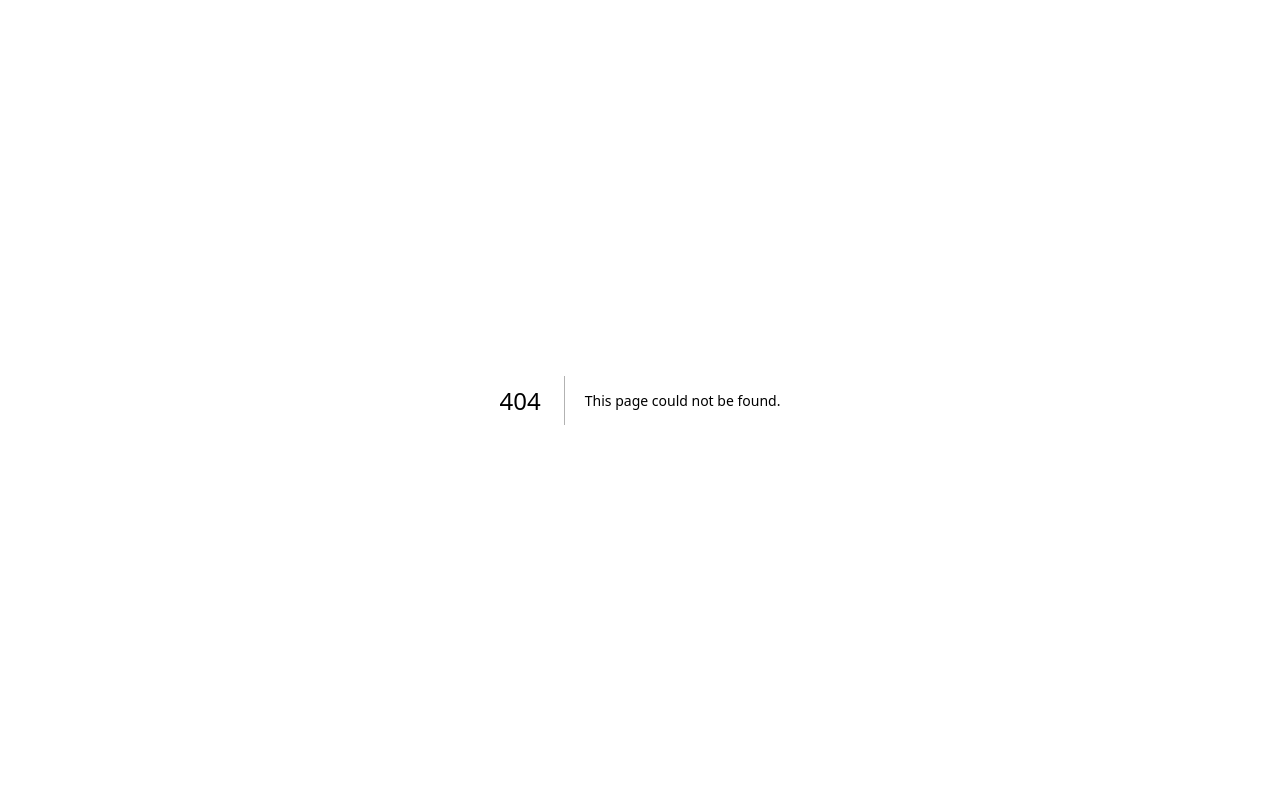
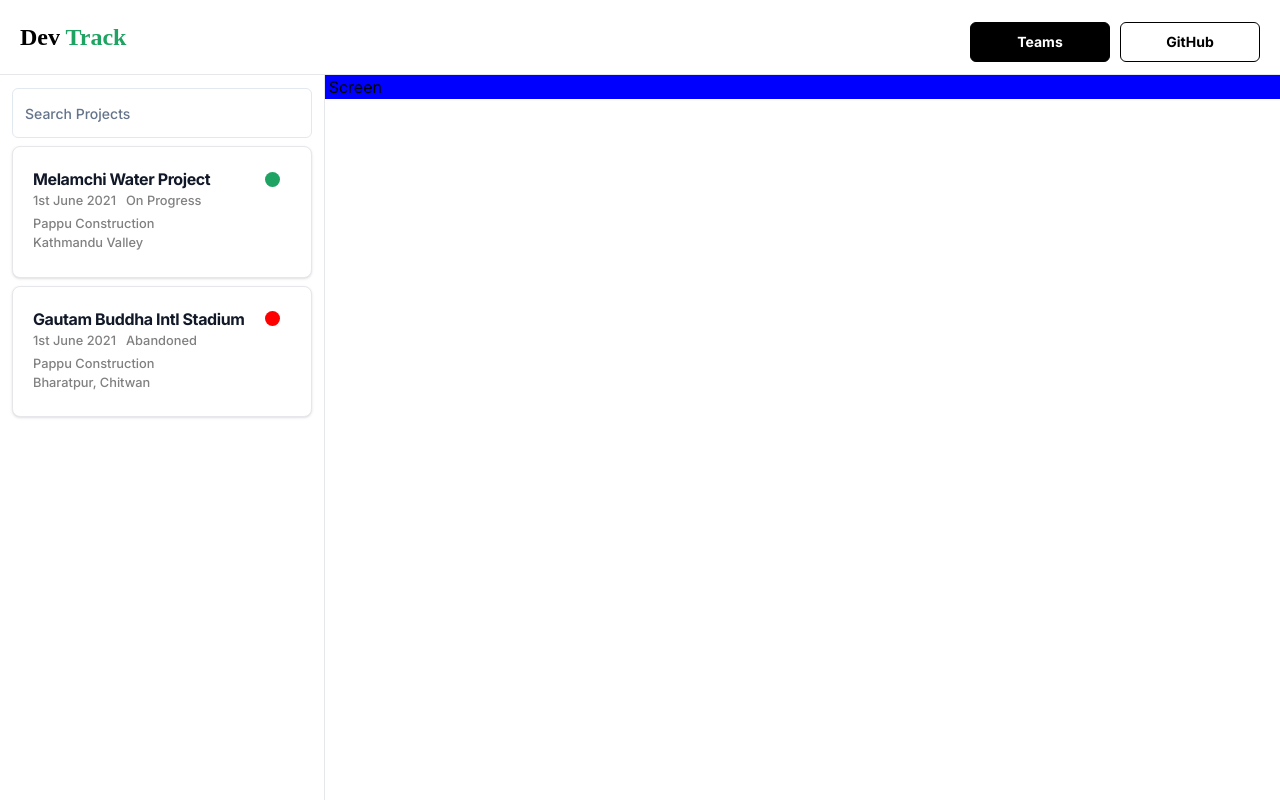
Before and after one commit to Incubate-Nepal-Team-DevTrack/DevTrack, a Next.js app: page /screens/mapScreen in a window 1280 px wide. Before the commit this address had no page. Built offline with nearby package versions, Linux system fonts and the light colour scheme.

Commit message:
Fixed folder structure

```diff
--- a/package.json
+++ b/package.json
@@ -19,6 +19,7 @@
     "cobe": "^0.6.3",
     "framer-motion": "^11.3.2",
     "lucide-react": "^0.407.0",
+    "mapbox-gl": "^3.5.1",
     "next": "14.2.5",
     "react": "^18",
     "react-dom": "^18",
--- a/src/app/components/boxReveal/boxReveal.tsx
+++ b/src/app/components/boxReveal/boxReveal.tsx
@@ -1,9 +1,16 @@
 // import { Button } from "@/components/ui/button";
+
+"use client";
+
 import BoxReveal from "@/components/magicui/box-reveal";
 import { AnimatedSubscribeButton } from "@/components/magicui/animated-subscribe-button";
 import { Button } from "@/components/ui/button";
 import TypingAnimation from "@/components/magicui/typing-animation";
-export async function BoxRevealDemo() {
+import { useRouter } from "next/navigation";
+
+export function BoxRevealDemo() {
+  const router = useRouter();
+
   return (
     <div className="h-full w-full max-w-[32rem] items-center justify-center overflow-hidden pt-8">
       <BoxReveal boxColor={"#5046e6"} duration={0.5}>
@@ -92,6 +99,9 @@ export async function BoxRevealDemo() {
             }}
           >
             <Button
+              onClick={() => {
+                router.push("/explore");
+              }}
               style={{
                 backgroundColor: "white",
                 height: 45,
--- a/src/app/screens/mapPage.tsx
+++ /dev/null
@@ -1,17 +0,0 @@
-import Image from "next/image";
-import TypingAnimation from "@/components/magicui/typing-animation";
-import SideNav from "../components/sideNav";
-
-export default function Home() {
-  return (
-    <main>
-      <SideNav />
-
-      <div className="p-4 sm:ml-64">
-        <div className="p-4 border-2 border-gray-200 border-dashed rounded-lg dark:border-gray-700 mt-14">
-          <div className="grid grid-cols-3 gap-4 mb-4"></div>
-        </div>
-      </div>
-    </main>
-  );
-}
--- /dev/null
+++ b/src/app/screens/mapScreen/page.tsx
@@ -0,0 +1,46 @@
+import NavBar from "@/app/components/navbar/navBar";
+import SideNav from "@/app/components/sideNav";
+import React from "react";
+import mapboxgl from "mapbox-gl";
+
+const MapScreen = () => {
+  return (
+    <div className="h-full w-full flex">
+      <div className="h-full w-full flex flex-col">
+        <NavBar />
+        <div
+          className="h-full w-ful flex-row"
+          style={{
+            height: "100%",
+            display: "flex",
+            flexDirection: "row",
+            backgroundColor: "red",
+          }}
+        >
+          <div
+            style={{
+              flex: 0.25,
+            }}
+          >
+            {" "}
+            <SideNav />
+          </div>
+
+          <div
+            style={{
+              flex: 0.85,
+              display: "flex",
+
+              backgroundColor: "blue",
+            }}
+          >
+            {" "}
+            <h1>Map Screen</h1>
+          </div>
+        </div>
+      </div>
+    </div>
+  );
+};
+
+export default MapScreen;
```
Also changed, not shown: 1 other file (tests, documents, lock files or other folders).
